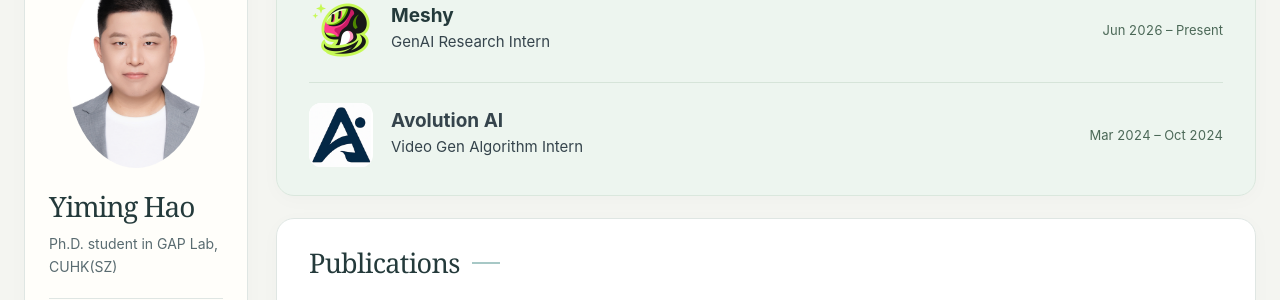
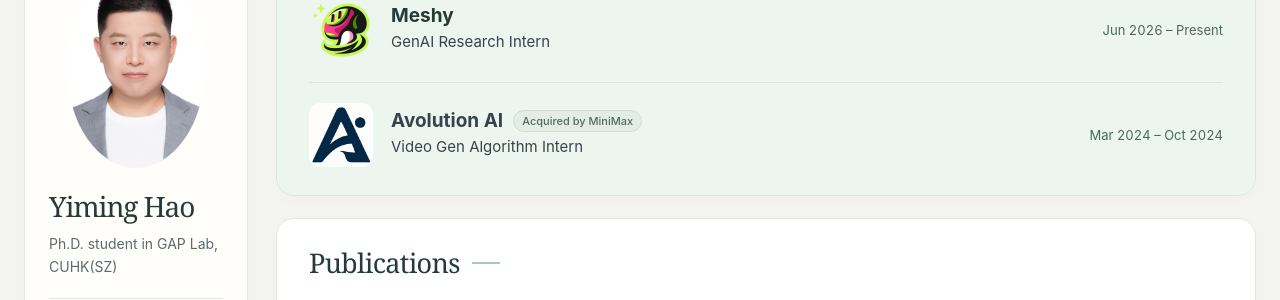
Before and after one commit to Jaeger416/Jaeger416.github.io, a Jekyll site: the page built from _pages/about.md, in a window 1280 px wide and 1400 px high, scrolled down 546 px. Shown: the part 150-450 px from the top of the window. Built offline with Jekyll 4.4.1, drawn with Linux system fonts in a browser that asks for light colours.

Commit message:
Note Avolution AI acquisition by MiniMax

```diff
--- a/_pages/includes/experience.md
+++ b/_pages/includes/experience.md
@@ -18,7 +18,7 @@
     <img src="{{ '/images/avolution-logo.png' | relative_url }}" alt="Avolution AI logo" width="512" height="512" loading="lazy">
   </span>
   <div class="experience-details">
-    <h3 class="experience-company">Avolution AI</h3>
+    <h3 class="experience-company">Avolution AI <span class="experience-status">Acquired by MiniMax</span></h3>
     <p class="experience-role">Video Gen Algorithm Intern</p>
   </div>
   <p class="experience-dates"><time datetime="2024-03">Mar 2024</time> – <time datetime="2024-10">Oct 2024</time></p>
--- a/_sass/_homepage.scss
+++ b/_sass/_homepage.scss
@@ -160,11 +160,26 @@
     }
   }
   .page__content .experience-company {
+    display: flex;
+    flex-wrap: wrap;
+    align-items: center;
+    gap: 4px 10px;
     margin: 0 0 2px;
     font-family: inherit;
     font-size: 19px;
     a { color: var(--home-ink); text-decoration: none; }
     a:hover { text-decoration: underline; }
+  }
+  .experience-status {
+    padding: 2px 8px;
+    border: 1px solid #ceded2;
+    border-radius: 999px;
+    background: #e3ede6;
+    color: #526b5b;
+    font-size: 11px;
+    font-weight: 500;
+    line-height: 1.5;
+    white-space: nowrap;
   }
   .page__content .experience-role { margin: 0; font-size: 15px; }
   .page__content .experience-dates {
```
